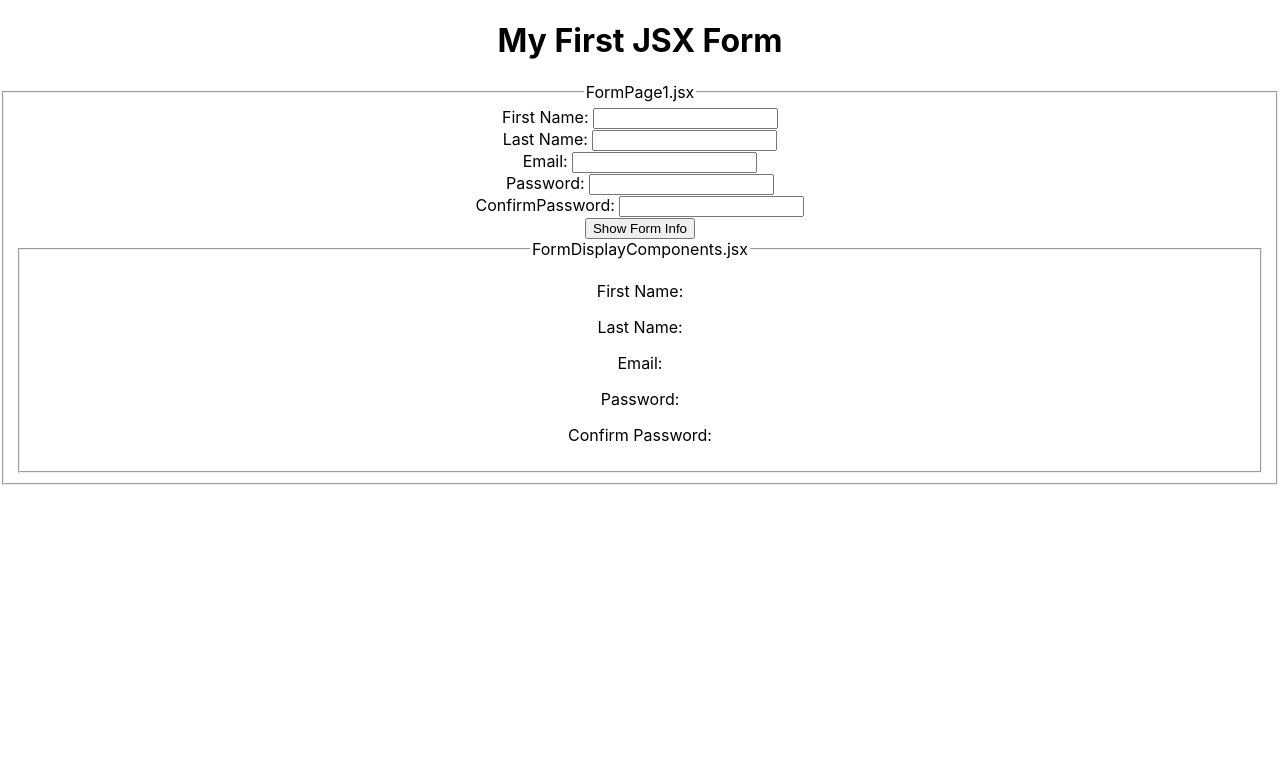
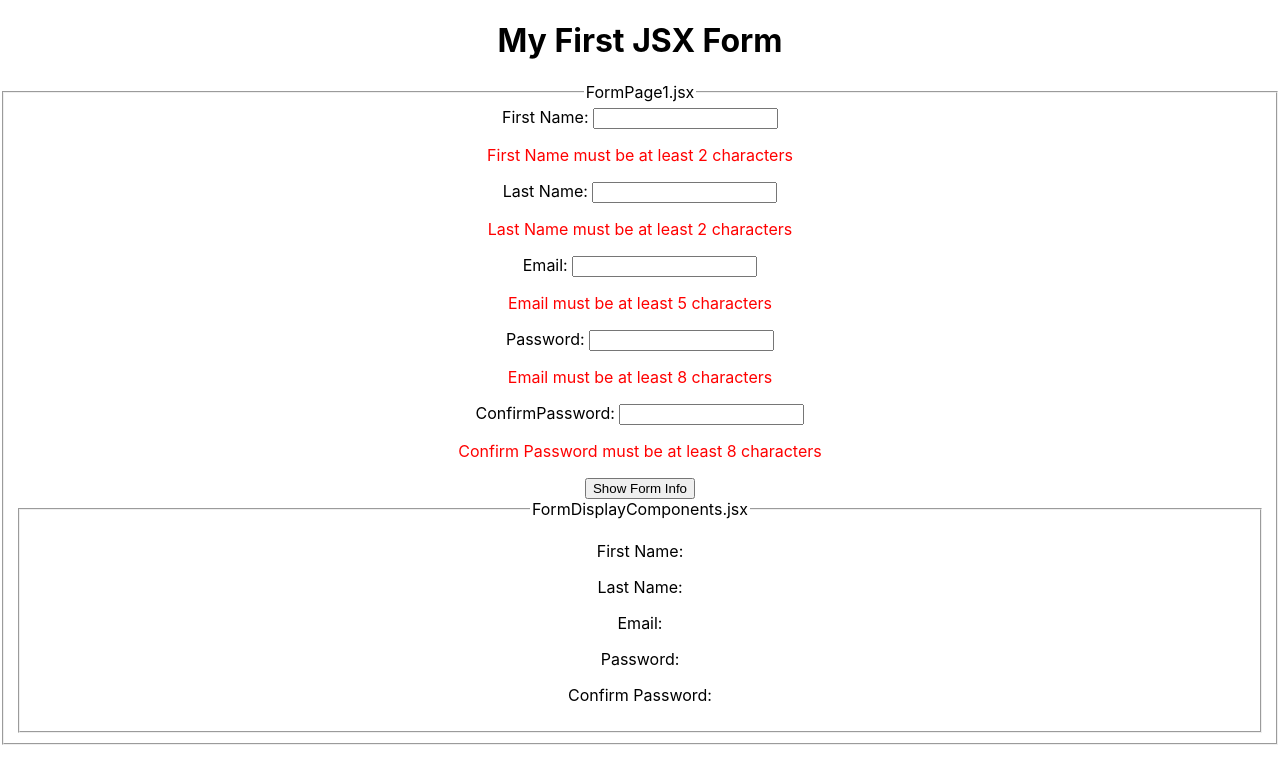
Before and after one commit to PaulDeUlloa/hook_form, a React (Create React App) app: page / in a window 1280 px wide. Shown: the top 784 px of the page. Built offline with nearby package versions, Linux system fonts and the light colour scheme.

Commit message:
initial validation commit

```diff
--- a/src/views/FormPage1.jsx
+++ b/src/views/FormPage1.jsx
@@ -3,7 +3,7 @@ import FormDisplayComponents from "../components/FormDisplayComponents";
 
 
 
-const FormPage1 = (props) =>{
+const FormPage1 = (props) => {
 
     //First Name
     //Last Name
@@ -17,6 +17,8 @@ const FormPage1 = (props) =>{
     const [password, setPassword] = useState("");
     const [confirmPassword, setConfirmPassword] = useState("");
 
+    const [hasBeenSubmitted, setHasBeenSubmitted] = useState(false);
+
     // e stands for Event
     //Handler for Form
     const handleSubmit = (e) => {
@@ -24,14 +26,15 @@ const FormPage1 = (props) =>{
         // No database yet
 
         const newData = { firstName, lastName, email, password, confirmPassword };
-        console.log(newData)
+        console.log(newData);
+
     }
 
-    return(
+    return (
         <>
             <fieldset>
                 <legend>FormPage1.jsx</legend>
-                <form onSubmit={ handleSubmit } >
+                <form onSubmit={handleSubmit} >
                     <div>
                         <label>First Name: </label>
                         <input
@@ -40,6 +43,11 @@ const FormPage1 = (props) =>{
                             value={firstName}
                             onChange={(e) => { setFirstName(e.target.value) }}
                         />
+                        {
+                            firstName.length < 2 ?
+                                <p style={{color: "red"}}>First Name must be at least 2 characters</p> :
+                                <></>
+                        }
                     </div>
                     <div>
                         <label>Last Name: </label>
@@ -49,6 +57,11 @@ const FormPage1 = (props) =>{
                             value={lastName}
                             onChange={(e) => { setLastName(e.target.value) }}
                         />
+                        {
+                            lastName.length < 2 ?
+                                <p style={{color: "red"}}>Last Name must be at least 2 characters</p> :
+                                <></>
+                        }
                     </div>
                     <div>
                         <label>Email: </label>
@@ -58,6 +71,11 @@ const FormPage1 = (props) =>{
                             value={email}
                             onChange={(e) => { setEmail(e.target.value) }}
                         />
+                        {
+                            email.length < 5 ?
+                                <p style={{color: "red"}}>Email must be at least 5 characters</p> :
+                                <></>
+                        }
                     </div>
                     <div>
                         <label>Password: </label>
@@ -67,6 +85,11 @@ const FormPage1 = (props) =>{
                             value={password}
                             onChange={(e) => { setPassword(e.target.value) }}
                         />
+                        {
+                            password.length < 8 ?
+                                <p style={{color: "red"}}>Email must be at least 8 characters</p> :
+                                <></>
+                        }
                     </div>
                     <div>
                         <label>ConfirmPassword: </label>
@@ -76,6 +99,11 @@ const FormPage1 = (props) =>{
                             value={confirmPassword}
                             onChange={(e) => { setConfirmPassword(e.target.value) }}
                         />
+                        {
+                            confirmPassword == password ?
+                            <p style={{color: "red"}}>Confirm Password must be at least 8 characters</p> :
+                            <p style={{color: "red"}}>Passwords must match </p>
+                        }
                     </div>
                     <button>Show Form Info</button>
                 </form>
```
Lines whose indentation alone changed are shown as unchanged.
